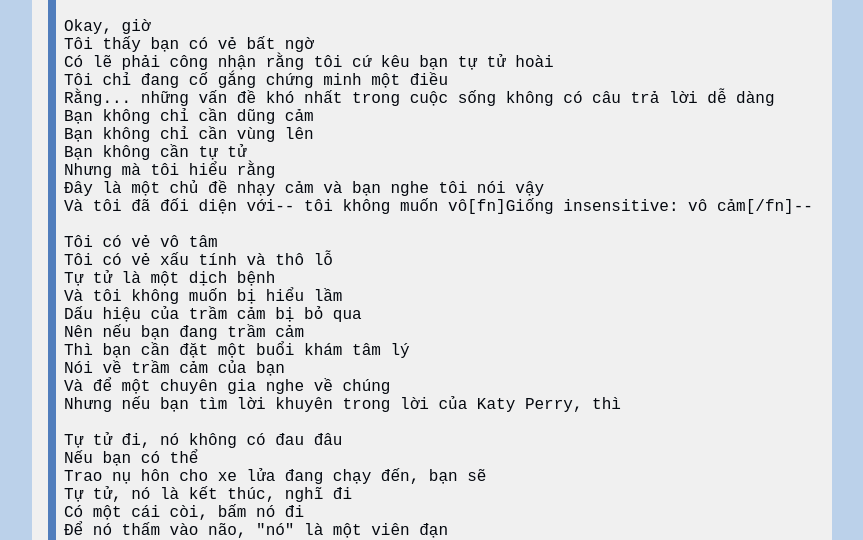
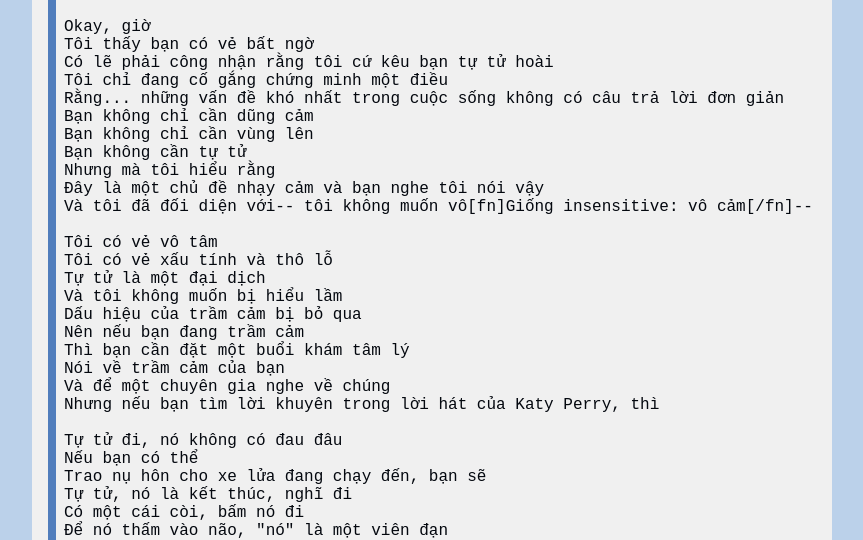
Before and after one commit to LukeNK/lyricstranslate, a Jekyll site: the page built from translations/Bo Burnham - Kill Yourself.md, in a window 1280 px wide. Shown: the part 505-1045 px from the top of the page, without its empty margins (208-1071 px from the left). Built offline with Jekyll 4.4.1, drawn with Linux system fonts in a browser that asks for light colours; our own code applies the rules of GitHub Pages for plain Markdown files; some of the changed text lies outside the part shown.

Commit message:
Update translation

```diff
--- a/translations/Bo Burnham - Kill Yourself.md
+++ b/translations/Bo Burnham - Kill Yourself.md
@@ -26,7 +26,7 @@ Okay, giờ
 Tôi thấy bạn có vẻ bất ngờ
 Có lẽ phải công nhận rằng tôi cứ kêu bạn tự tử hoài
 Tôi chỉ đang cố gắng chứng minh một điều
-Rằng... những vấn đề khó nhất trong cuộc sống không có câu trả lời dễ dàng
+Rằng... những vấn đề khó nhất trong cuộc sống không có câu trả lời đơn giản
 Bạn không chỉ cần dũng cảm
 Bạn không chỉ cần vùng lên
 Bạn không cần tự tử
@@ -36,14 +36,14 @@ Và tôi đã đối diện với-- tôi không muốn vô[fn]Giống insensitiv
 
 Tôi có vẻ vô tâm
 Tôi có vẻ xấu tính và thô lỗ
-Tự tử là một dịch bệnh
+Tự tử là một đại dịch
 Và tôi không muốn bị hiểu lầm
 Dấu hiệu của trầm cảm bị bỏ qua
 Nên nếu bạn đang trầm cảm
 Thì bạn cần đặt một buổi khám tâm lý
 Nói về trầm cảm của bạn
 Và để một chuyên gia nghe về chúng
-Nhưng nếu bạn tìm lời khuyên trong lời của Katy Perry, thì
+Nhưng nếu bạn tìm lời khuyên trong lời hát của Katy Perry, thì
 
 Tự tử đi, nó không có đau đâu
 Nếu bạn có thể
```
